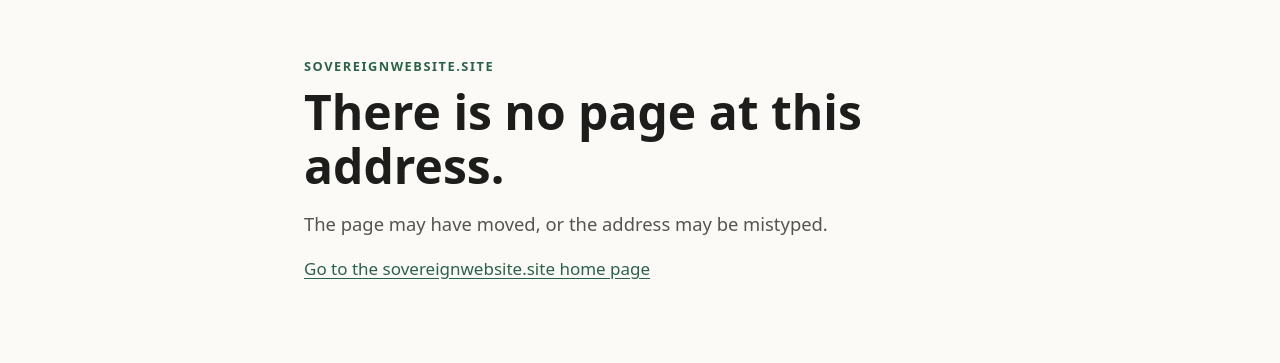
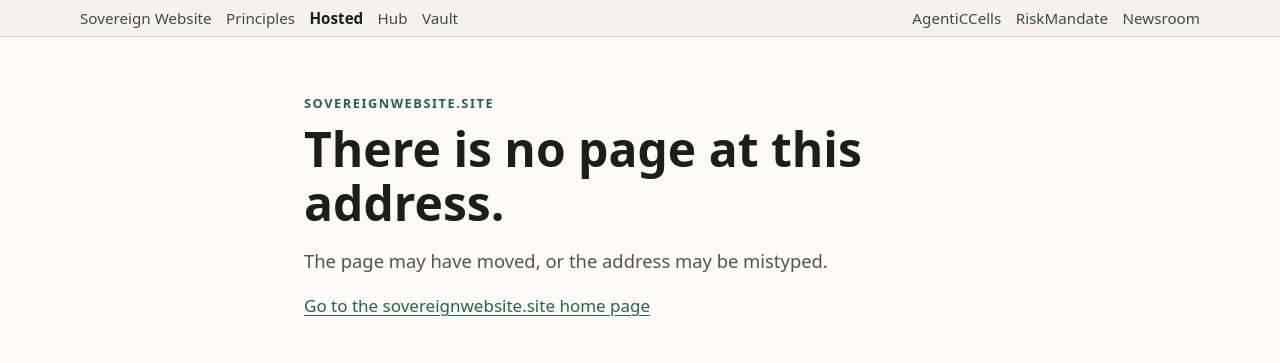
Before and after one commit to SovereignWebsite/SovereignWebsite__Site, a plain HTML site: page site/404.html in a window 1280 px wide. Drawn offline with Linux system fonts and the light colour scheme.

Commit message:
The family bar: every Sovereign Website site, AgentiCCells, RiskMandate and the newsroom on every page
At Dinis's word (19 Nov 2026 ~17:40 UTC): 'I should be able to move
around the websites nicely', across the .ai, .org and .site sites,
AgentiCCells and RiskMandate. Generated from the Factory's
seed/shared/family-bar.html by build/family-bar.mjs; placed after the
skip link; plain links and CSS only.

Agent: conductor.b@SovereignWebsite.dinis
Claude-Session: https://claude.ai/code/session_01Kw9UwDCS5Px4dXRJUGP9Qu
Co-Authored-By: Claude Opus 5.5 <noreply@anthropic.com>

```diff
--- a/site/404.html
+++ b/site/404.html
@@ -9,6 +9,18 @@
 <link rel="stylesheet" href="/style.css">
 </head>
 <body>
+<nav class="family" aria-label="The Sovereign Website family">
+  <ul>
+    <li><a href="https://sovereignwebsite.ai/">Sovereign Website</a></li>
+    <li><a href="https://sovereignwebsite.org/">Principles</a></li>
+    <li><a href="https://sovereignwebsite.site/" aria-current="true">Hosted</a></li>
+    <li><a href="https://hub.sovereignwebsite.site/">Hub</a></li>
+    <li><a href="https://vault.sovereignwebsite.site/">Vault</a></li>
+    <li class="family-sep"><a href="https://agenticcells.ai/">AgentiCCells</a></li>
+    <li><a href="https://riskmandate.ai/">RiskMandate</a></li>
+    <li><a href="https://newsroom.sgit.ai/">Newsroom</a></li>
+  </ul>
+</nav>
 <main id="main">
   <div class="wrap">
     <div class="hero">
--- a/site/style.css
+++ b/site/style.css
@@ -146,3 +146,12 @@ footer.site p { margin: 0 0 0.5rem; }
 @media (prefers-reduced-motion: no-preference) {
   html { scroll-behavior: smooth; }
 }
+
+/* The Sovereign Website family bar: the same on every site in the family. */
+.family{font-size:.8rem;border-bottom:1px solid rgba(127,127,127,.25);background:rgba(127,127,127,.06)}
+.family ul{list-style:none;margin:0 auto;padding:.35rem 1rem;display:flex;flex-wrap:wrap;gap:.25rem .9rem;max-width:72rem}
+.family a{color:inherit;opacity:.8;text-decoration:none}
+.family a:hover,.family a:focus-visible{opacity:1;text-decoration:underline}
+.family a[aria-current="true"]{opacity:1;font-weight:600}
+.family .family-sep{margin-left:auto}
+@media (max-width:40rem){.family .family-sep{margin-left:0}}
```
Also changed, not shown: site/index.html (+12 -0 lines).
